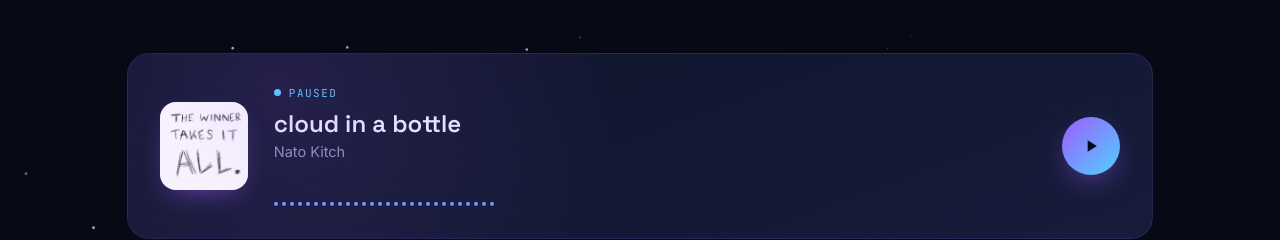
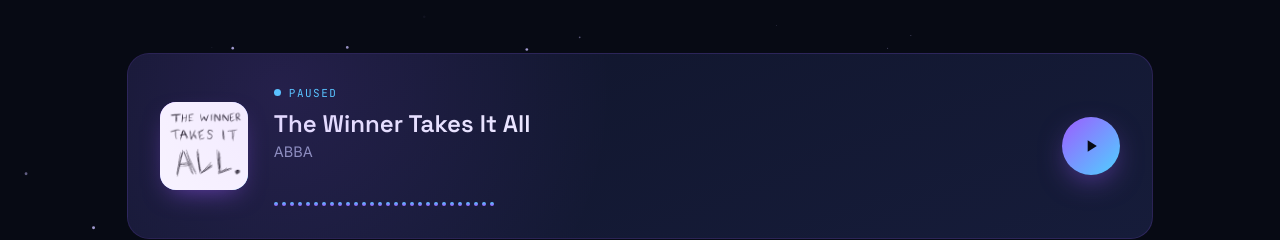
Before and after one commit to yashrajzzz/yashrajzzz.github.io, a plain HTML site: page index.html in a window 1280 px wide. Shown: the part 3429-3669 px from the top of the page. Drawn offline with Linux system fonts and the light colour scheme; animation ran at ten frames a second.

Commit message:
Update song name

```diff
--- a/index.html
+++ b/index.html
@@ -161,8 +161,8 @@
     </div>
     <div class="track-info">
       <div class="now"><span class="pulse" id="pulseDot"></span> <span id="nowLabel">Paused</span></div>
-      <h3 id="trackTitle">cloud in a bottle</h3>
-      <div class="artist" id="trackArtist">Nato Kitch</div>
+      <h3 id="trackTitle">The Winner Takes It All</h3>
+      <div class="artist" id="trackArtist">ABBA</div>
       <div class="bars" id="bars"></div>
     </div>
     <button class="play-btn" id="playBtn" aria-label="Play song">
```
